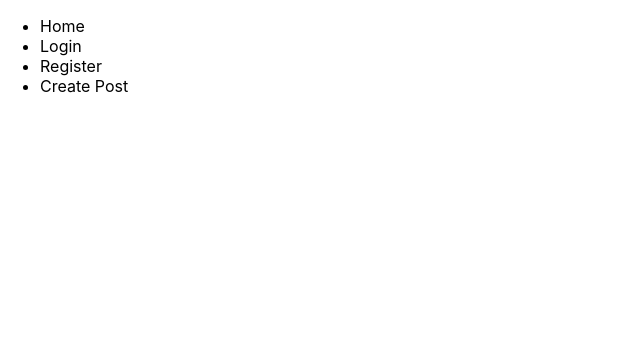
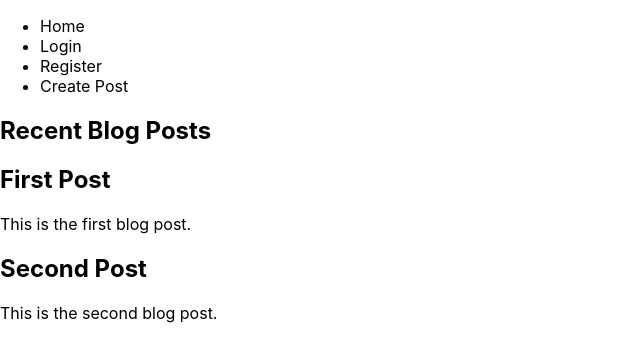
Before and after one commit to nyaliti/brofem-hub, a React (Create React App) app: page / in a window 1280 px wide. Shown: the top 362 px of the page, without its empty margins (0-640 px from the left). Built offline with nearby package versions, Linux system fonts and the light colour scheme.

Commit message:
updated components folder

```diff
--- a/src/App.js
+++ b/src/App.js
@@ -1,11 +1,13 @@
 /* eslint-disable max-len */
 import React from 'react';
 import Navbar from './components/Navbar';
+import Home from './components/Home';
 
 const App = () => {
   return (
     <div>
       <Navbar />
+      <Home />
       {/* Other components */}
     </div>
   );
--- a/src/components/Home.js
+++ b/src/components/Home.js
@@ -0,0 +1,22 @@
+import React from 'react';
+import Post from './Post';
+
+const Home = () => {
+  // Sample data for blog posts
+  const posts = [
+    {id: 1, title: 'First Post', content: 'This is the first blog post.'},
+    {id: 2, title: 'Second Post', content: 'This is the second blog post.'},
+    // Add more sample posts
+  ];
+
+  return (
+    <div>
+      <h2>Recent Blog Posts</h2>
+      {posts.map((post) => (
+        <Post key={post.id} title={post.title} content={post.content} />
+      ))}
+    </div>
+  );
+};
+
+export default Home;
--- a/src/components/Post.js
+++ b/src/components/Post.js
@@ -0,0 +1,19 @@
+import React from 'react';
+import PropTypes from 'prop-types';
+
+const Post = ({title, content}) => {
+  return (
+    <div>
+      <h2>{title}</h2>
+      <p>{content}</p>
+      {/* Add comment section */}
+    </div>
+  );
+};
+
+Post.propTypes = {
+  title: PropTypes.string.isRequired,
+  content: PropTypes.string.isRequired,
+};
+
+export default Post;
```
